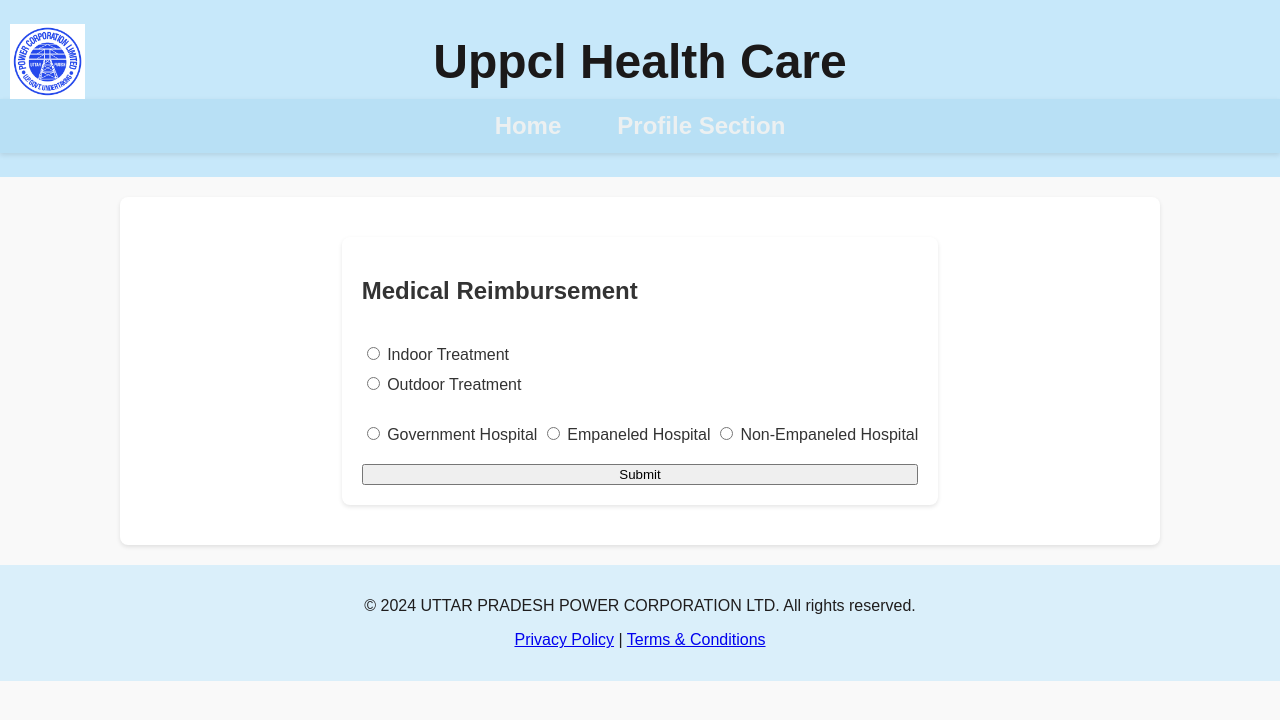
After one commit to AmanKalyan/Uppcl, a Django app: page /medical_reimbursement/ in a window 1280 px wide. The commit adds this page. Shown: the top 720 px of the page. Run offline with Django 4.2, Linux system fonts and the light colour scheme.

Commit message:
16-12-2024

```diff
--- /dev/null
+++ b/uppcl_health_care/medical_reimbursement_app/templates/medical_reimbursement_app/medical_reimbursement.html
@@ -0,0 +1,114 @@
+{% extends "base.html" %}
+
+{% block content %}
+<div class="container">
+    <h2>Medical Reimbursement</h2>
+
+    <!-- Form for selecting treatment type -->
+    <form method="POST" enctype="multipart/form-data">
+        {% csrf_token %}
+
+        <!-- Treatment Type -->
+        <label>
+            <input type="radio" name="treatment_type" value="indoor" id="indoor_radio" onchange="toggleTreatmentOptions()" required> Indoor Treatment
+        </label>
+        <label>
+            <input type="radio" name="treatment_type" value="outdoor" id="outdoor_radio" onchange="toggleTreatmentOptions()" required> Outdoor Treatment
+        </label>
+
+        <!-- Hospital Type -->
+        <div id="hospital_options" style="margin-top: 20px;">
+            <label>
+                <input type="radio" name="hospital_type" value="government" onchange="toggleHospitalDropdown('government')" required> Government Hospital
+            </label>
+            <label>
+                <input type="radio" name="hospital_type" value="empaneled" onchange="toggleHospitalDropdown('empaneled')" required> Empaneled Hospital
+            </label>
+            <label id="non_empaneled_label">
+                <input type="radio" name="hospital_type" value="non_empaneled" onchange="toggleHospitalDropdown('non_empaneled')" required> Non-Empaneled Hospital
+            </label>
+        </div>
+
+        <!-- Dropdowns and Text Fields -->
+        <div id="hospital_dropdowns">
+            <!-- Government Hospital Dropdown -->
+            <div id="government_dropdown" class="dropdown-options" style="display: none;">
+                <select name="government_hospital" id="government_hospital_select" onchange="toggleOthersField(this)">
+                    <option value="hospital1">Government Hospital 1</option>
+                    <option value="hospital2">Government Hospital 2</option>
+                    <option value="others">Others</option>
+                </select>
+                <div id="government_hospital_others_field" style="display: none; margin-top: 10px;">
+                    <label>Enter Hospital Name:</label>
+                    <input type="text" name="government_hospital_others">
+                </div>
+            </div>
+
+            <!-- Empaneled Hospital Dropdown -->
+            <div id="empaneled_dropdown" class="dropdown-options" style="display: none;">
+                <select name="empaneled_hospital">
+                    <option value="hospital1">Empaneled Hospital 1</option>
+                    <option value="hospital2">Empaneled Hospital 2</option>
+                    <!-- Add more options here -->
+                </select>
+                <label>
+                    <input type="checkbox" id="income_tax_exempt" onchange="toggleFileUpload()"> Does this hospital qualify for Income Tax Exemption?
+                </label>
+                <input type="file" id="exemption_file" name="income_tax_document" style="display: none;">
+            </div>
+
+            <!-- Non-Empaneled Hospital Text Field -->
+            <div id="non_empaneled_field" class="dropdown-options" style="display: none;">
+                <label>Enter Hospital Name:</label>
+                <input type="text" name="non_empaneled_hospital">
+                <label>
+                    <input type="checkbox" id="income_tax_exempt_non" onchange="toggleFileUpload()"> Does this hospital qualify for Income Tax Exemption?
+                </label>
+                <input type="file" id="exemption_file_non" name="income_tax_document_non" style="display: none;">
+            </div>
+        </div>
+
+        <button type="submit">Submit</button>
+    </form>
+</div>
+
+<script>
+    // Show options based on treatment type
+    function toggleTreatmentOptions() {
+        const indoorRadio = document.getElementById("indoor_radio").checked;
+        const outdoorRadio = document.getElementById("outdoor_radio").checked;
+
+        document.getElementById("non_empaneled_label").style.display = indoorRadio ? "block" : "none";
+    }
+    // toggle text field for others option in government hospital
+    function toggleOthersField(selectElement) {
+    const othersField = document.getElementById("government_hospital_others_field");
+    othersField.style.display = selectElement.value === "others" ? "block" : "none";
+    }
+
+    // Show specific dropdowns or fields based on hospital type
+    function toggleHospitalDropdown(hospitalType) {
+        const dropdowns = document.querySelectorAll(".dropdown-options");
+        dropdowns.forEach(dropdown => dropdown.style.display = "none");
+
+        if (hospitalType === "government") {
+            document.getElementById("government_dropdown").style.display = "block";
+        } else if (hospitalType === "empaneled") {
+            document.getElementById("empaneled_dropdown").style.display = "block";
+        } else if (hospitalType === "non_empaneled") {
+            document.getElementById("non_empaneled_field").style.display = "block";
+        }
+    }
+
+    // Show file upload option for income tax exemption
+    function toggleFileUpload() {
+        const incomeTaxCheckbox = document.getElementById("income_tax_exempt").checked;
+        const incomeTaxFile = document.getElementById("exemption_file");
+        incomeTaxFile.style.display = incomeTaxCheckbox ? "block" : "none";
+
+        const incomeTaxCheckboxNon = document.getElementById("income_tax_exempt_non").checked;
+        const incomeTaxFileNon = document.getElementById("exemption_file_non");
+        incomeTaxFileNon.style.display = incomeTaxCheckboxNon ? "block" : "none";
+    }
+</script>
+{% endblock %}
--- a/uppcl_health_care/medical_reimbursement_app/urls.py
+++ b/uppcl_health_care/medical_reimbursement_app/urls.py
@@ -1,3 +1,8 @@
 from django.urls import path
+from . import views
 
-urlpatterns = []
+urlpatterns = [
+    path('medical-reimbursement/', views.medical_reimbursement, name='medical_reimbursement'),
+    path('', views.medical_reimbursement,name="medical_reimbursement"),
+    path('patient-selection/', views.patient_selection, name='patient_selection'),
+    ]
--- a/uppcl_health_care/medical_reimbursement_app/views.py
+++ b/uppcl_health_care/medical_reimbursement_app/views.py
@@ -1,2 +1,64 @@
-from django.shortcuts import render
-# Create your views here.
+from django.shortcuts import render, redirect
+from django.contrib.auth import authenticate, login, logout
+from django.contrib.auth.decorators import login_required
+from django.http import JsonResponse
+from django.contrib.auth.models import User
+from django.contrib import messages
+
+# View: Medical Reimbursement Form
+def medical_reimbursement(request):
+    government_hospitals = [
+        'Hospital A', 'Hospital B', 'Hospital C', 'Hospital D', 'Hospital E',
+        'Hospital F', 'Hospital G', 'Hospital H', 'Hospital I', 'Hospital J', 'Others'
+    ]
+    empaneled_hospitals = [
+        'Empaneled A', 'Empaneled B', 'Empaneled C', 'Empaneled D', 'Empaneled E',
+        'Empaneled F', 'Empaneled G', 'Empaneled H', 'Empaneled I', 'Empaneled J'
+    ]
+
+    if request.method == 'POST':
+        # Process form data
+        treatment_type = request.POST.get("treatment_type")
+        hospital_type = request.POST.get("hospital_type")
+        government_hospital = request.POST.get("government_hospital")
+        government_hospital_others = request.POST.get("government_hospital_others", "")
+        empaneled_hospital = request.POST.get("empaneled_hospital")
+        non_empaneled_hospital = request.POST.get("non_empaneled_hospital")
+        income_tax_exempt = request.POST.get("income_tax_exempt")
+
+        # Handle data processing or saving logic if needed
+
+        # Redirect to patient selection after form submission
+        return redirect("patient_selection")
+
+    # Render the form with hospital options
+    context = {
+        "government_hospitals": government_hospitals,
+        "empaneled_hospitals": empaneled_hospitals,
+    }
+    return render(request, "medical_reimbursement_app/medical_reimbursement.html", context)
+
+
+# View: Patient Selection Page
+def patient_selection(request):
+    dependents = [
+        {"id": 1, "name": "John Doe", "relationship": "Self"},
+        {"id": 2, "name": "Jane Doe", "relationship": "Spouse"},
+        {"id": 3, "name": "Jack Doe", "relationship": "Son"},
+    ]
+
+    if request.method == 'POST':
+        # Handle patient selection and file uploads
+        selected_patient = request.POST.get("patient")
+        document_a = request.FILES.get("document_a")
+        # document_b = request.FILES.get("document_b")
+        # document_c = request.FILES.get("document_c")
+        # document_d = request.FILES.get("document_d")
+        # document_e = request.FILES.get("document_e")
+
+        # Save files or process data as required
+        print(f"Selected Patient: {selected_patient}")
+
+        return redirect("success_page")  # Replace with an actual success page or next step
+
+    return render(request, "medical_reimbursement_app/patient_selection.html", {"dependents": dependents})
--- a/uppcl_health_care/static/css/styles.css
+++ b/uppcl_health_care/static/css/styles.css
@@ -68,6 +68,19 @@
     flex: 1;
     text-align: center;
     margin: 0;
+}
+
+
+/* Add spacing and styling for dropdowns and text fields */
+select, input[type="text"] {
+    margin: 10px 0;
+    width: 100%;
+    padding: 10px;
+}
+
+/* Keep file upload inline */
+#income-tax-upload {
+    margin-top: 10px;
 }
 
 
--- /dev/null
+++ b/uppcl_health_care/templates/base.html
@@ -0,0 +1,54 @@
+{% load static %}
+
+<!DOCTYPE html>
+<html lang="en">
+
+<head>
+    <meta charset="UTF-8">
+    <meta name="viewport" content="width=device-width, initial-scale=1.0">
+    <title>Uppcl Health Care</title>
+    <link rel="stylesheet" type="text/css" href="{% static '/css/styles.css' %}">
+</head>
+
+<body>
+    <!-- Header Section -->
+    <header>
+        <div class="header-container">
+            <img src="{% static '/images/logo.png' %}" alt="Logo" class="logo">
+            <h1>Uppcl Health Care</h1>
+        </div>
+
+        <div class="header-nav">
+            <nav>
+                <ul>
+                    <li><a href= "{% url 'reimbursement_selection' %}">Home</a></li>
+                    <li><a href="{% url 'user_profile' %}">Profile Section</a></li>
+                </ul>
+            </nav>
+        </div>
+    </header>
+
+    {% if messages %}
+    <div class="messages">
+        {% for message in messages %}
+        <p class="alert {{ message.tags }}">{{ message }}</p>
+        {% endfor %}
+    </div>
+    {% endif %}
+
+    <!-- Main Content Block -->
+    <div class="container">
+        {% block content %}
+        {% endblock %}
+    </div>
+
+    <!-- Footer Section -->
+    <footer>
+        <div class="footer-container">
+            <p>&copy; 2024 UTTAR PRADESH POWER CORPORATION LTD. All rights reserved.</p>
+            <p><a href="#">Privacy Policy</a> | <a href="#">Terms & Conditions</a></p>
+        </div>
+    </footer>
+</body>
+
+</html>
--- a/uppcl_health_care/uppcl_health_care/settings.py
+++ b/uppcl_health_care/uppcl_health_care/settings.py
@@ -30,7 +30,9 @@
 TEMPLATES = [
     {
         'BACKEND': 'django.template.backends.django.DjangoTemplates',
-        'DIRS': [],
+        'DIRS': [
+            BASE_DIR.joinpath('templates'),
+            ],
         'APP_DIRS': True,
         'OPTIONS': {
             'context_processors': [
--- a/uppcl_health_care/uppcl_health_care/urls.py
+++ b/uppcl_health_care/uppcl_health_care/urls.py
@@ -6,7 +6,7 @@
     path('admin/', admin.site.urls),
    # path('', home, name='home'),  # Root URL redirects to login
     path('', include('user_management_app.urls')),  # Include the user_management_app URLs
-    path('reimbursement/', include('medical_reimbursement_app.urls')),  # Other app URLs
+    path('medical_reimbursement/', include('medical_reimbursement_app.urls')),  # Other app URLs
     path('cashless/', include('medical_cashless_treatment.urls')),
     path('advance/', include('medical_advance_treatment.urls')),
 ]
--- a/uppcl_health_care/user_management_app/templates/user_management_app/reimbursement_selection.html
+++ b/uppcl_health_care/user_management_app/templates/user_management_app/reimbursement_selection.html
@@ -4,7 +4,7 @@
 <div class="container">
     <h2>Choose Your Reimbursement Facility</h2>
 
-    <form method="POST">
+    <form method="POST" action="{% url 'medical_reimbursement' %}">
         {% csrf_token %}
 
         <label for="medical_reimbursement">
--- a/uppcl_health_care/user_management_app/urls.py
+++ b/uppcl_health_care/user_management_app/urls.py
@@ -8,6 +8,7 @@
     path('signup/', views.user_signup, name='user_signup'),  # Signup page
     path('profile/', views.user_profile, name='user_profile'),
     path('profile/add_details/', views.add_details, name='add_details'),
+
     # path('profile/', views.profile_management, name='profile_management'),  # Profile management
     path('reimbursement-selection/', views.reimbursement_selection, name='reimbursement_selection'),
 ]
--- a/uppcl_health_care/user_management_app/views.py
+++ b/uppcl_health_care/user_management_app/views.py
@@ -1,6 +1,7 @@
 from django.shortcuts import render, redirect
 from django.contrib.auth import authenticate, login, logout
 from django.contrib.auth.decorators import login_required
+from django.http import JsonResponse
 from django.contrib.auth.models import User
 from django.contrib import messages
 from .models import Employee, Dependent
@@ -35,7 +36,7 @@
     if request.method == 'POST':
         reimbursement_type = request.POST.get('reimbursement_type')
         if reimbursement_type == 'medical_reimbursement':
-            return redirect('medical_reimbursement:patient_selection')
+            return redirect('medical_reimbursement:medical_reimbursement')
         elif reimbursement_type == 'medical_cashless':
             return redirect('medical_cashless:cashless_treatment')
         elif reimbursement_type == 'medical_advance':
```
Also changed, not shown: uppcl_health_care/medical_reimbursement_app/templates/medical_reimbursement_app/patient_selection.html (added, +44 -0 lines), uppcl_health_care/db.sqlite3, uppcl_health_care/static/base.html (renamed from uppcl_health_care/user_management_app/templates/base.html).
